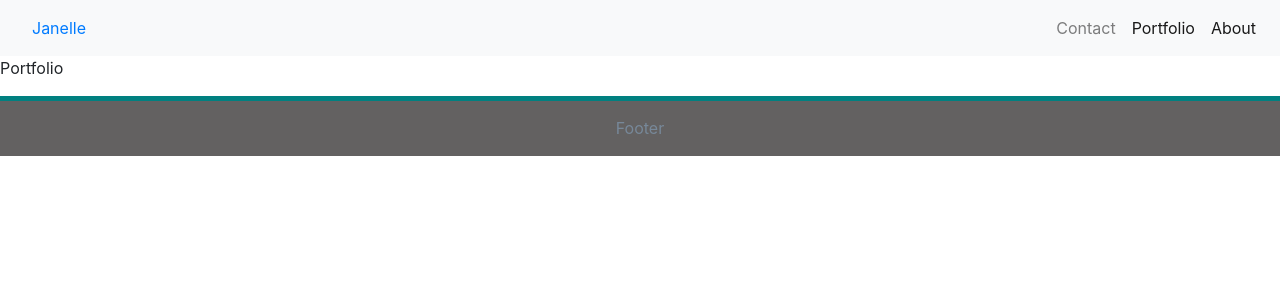
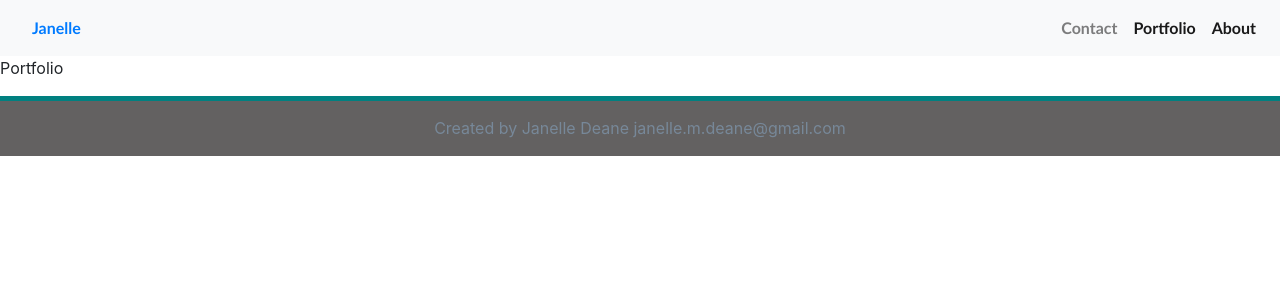
Before and after one commit to janelle-deane/jd-react-portfolio, a React (Create React App) app: page /portfolio in a window 1280 px wide. Shown: the top 300 px of the page. Built offline with nearby package versions, Linux system fonts and the light colour scheme.

Commit message:
added navbar

```diff
--- a/public/index.html
+++ b/public/index.html
@@ -7,7 +7,7 @@
     <meta name="theme-color" content="#000000" />
     <meta
       name="description"
-      content="Web site created using create-react-app"
+      content="Portfolio created using create-react-app"
     />
     <link rel="apple-touch-icon" href="%PUBLIC_URL%/logo192.png" />
     <!--
@@ -24,7 +24,7 @@
       work correctly both with client-side routing and a non-root public URL.
       Learn how to configure a non-root public URL by running `npm run build`.
     -->
-    <title>React App</title>
+    <title>Janelle Deane</title>
   </head>
   <body>
     <noscript>You need to enable JavaScript to run this app.</noscript>
--- a/src/App.js
+++ b/src/App.js
@@ -13,7 +13,7 @@ export default function App() {
     <Router>
        <NavBar/>
        <Switch>
-         <Route exact path="/"component={About}/>
+         <Route exact path={["/", "/about"]} component={About}/>
          <Route exact path="/contact" component={Contact}/>
          <Route exact path="/portfolio" component={Portfolio}/>
        </Switch>
--- a/src/components/Footer/Footer.js
+++ b/src/components/Footer/Footer.js
@@ -4,7 +4,7 @@ import React from 'react'
 export default function Footer() {
     return (
         <div className="footer">
-            <p>Footer</p>
+            <p>Created by Janelle Deane janelle.m.deane@gmail.com</p>
         </div>
     )
 }
--- a/src/components/NavBar/NavBar.css
+++ b/src/components/NavBar/NavBar.css
@@ -1,4 +1,4 @@
-header {
+.NavBar {
     color: teal;
     font-family: 'Gill Sans', 'Gill Sans MT', Calibri, 'Trebuchet MS', sans-serif;
     font-weight: bolder;
--- a/src/components/NavBar/NavBar.js
+++ b/src/components/NavBar/NavBar.js
@@ -1,20 +1,20 @@
-import './NavBar.css';
+import '../NavBar/NavBar.css'
 import { Link, useLocation } from "react-router-dom";
 
 export default function NavBar() {
     const location = useLocation();
     return (
-        <div className="NavBar">
-            <nav class="navbar navbar-expand-lg navbar-light bg-light">
+        <div className="NavBar" id ="NavBar">
+            <nav className="navbar navbar-expand-lg navbar-light bg-light">
                 <Link to="/" className={location.pathname === "/" ? "nav-link active" : "nav-link"}>
                     Janelle
                 </Link>
-                <button class="navbar-toggler" type="button" data-toggle="collapse" data-target="#navbarNav" aria-controls="navbarNav" aria-expanded="false" aria-label="Toggle navigation">
-                    <span class="navbar-toggler-icon"></span>
+                <button className="navbar-toggler" type="button" data-toggle="collapse" data-target="#navbarNav" aria-controls="navbarNav" aria-expanded="false" aria-label="Toggle navigation">
+                    <span className="navbar-toggler-icon"></span>
                 </button>
-                <div class="collapse navbar-collapse justify-content-end" id="navbarNav">
-                    <ul class="navbar-nav">
-                        <li class="nav-item">
+                <div className="collapse navbar-collapse justify-content-end" id="navbarNav">
+                    <ul className="navbar-nav">
+                        <li className="nav-item">
                             <Link
                                 to="/contact"
                                 className={location.pathname === "/contact" ? "nav-link active" : "nav-link"}
@@ -22,7 +22,7 @@ export default function NavBar() {
                                 Contact
                             </Link>
                         </li>
-                        <li class="nav-item">
+                        <li className="nav-item">
                             <Link
                                 to="/portfolio"
                                 className={location.pathname === "/portfolio" ? "nav-link active" : "nav-link"}
@@ -30,7 +30,7 @@ export default function NavBar() {
                                 Portfolio
                         </Link>
                         </li>
-                        <li class="nav-item active">
+                        <li className="nav-item active">
                             <Link
                                 to="/about"
                                 className={location.pathname === "/about" ? "nav-link active" : "nav-link"}
```
